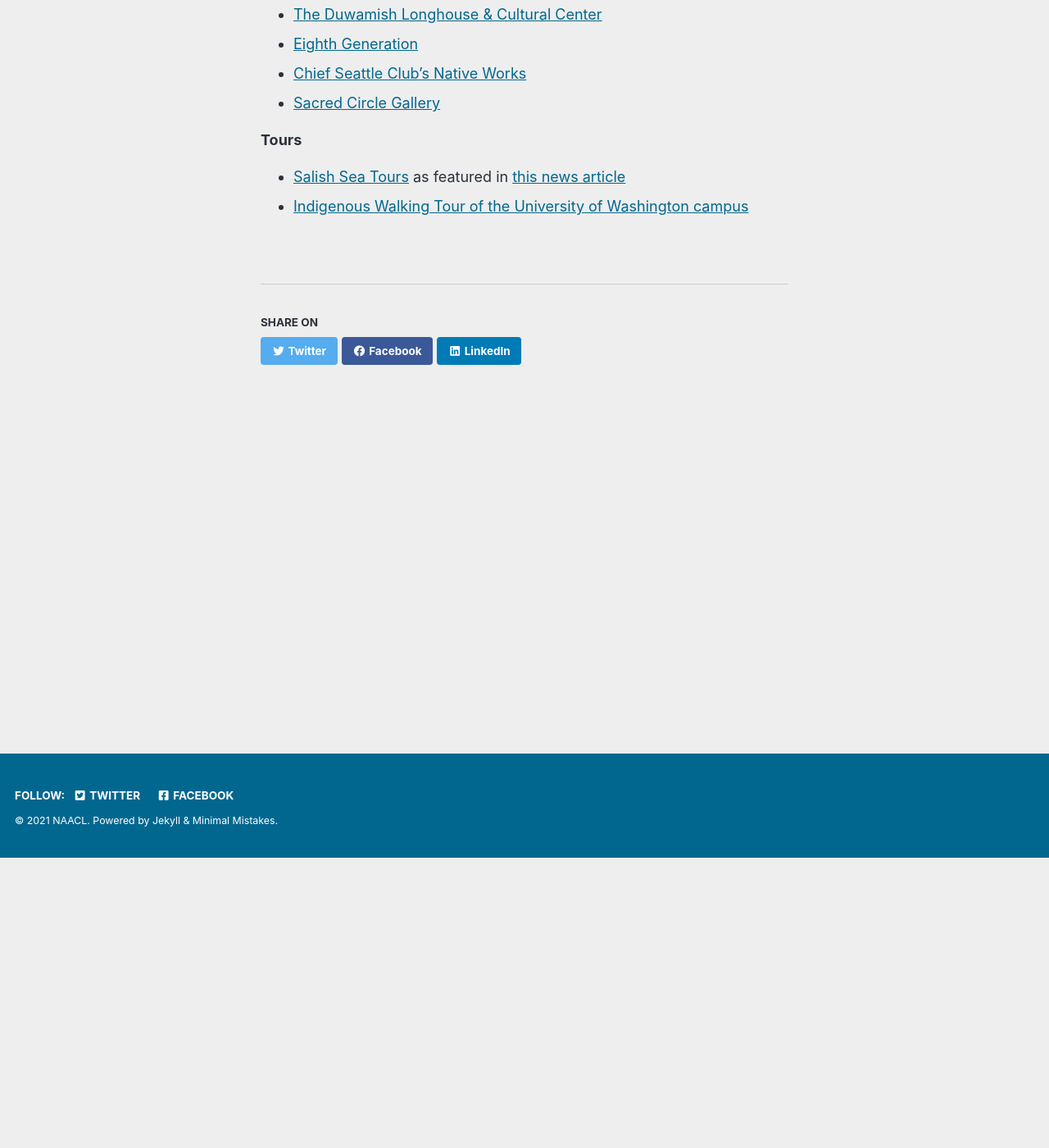
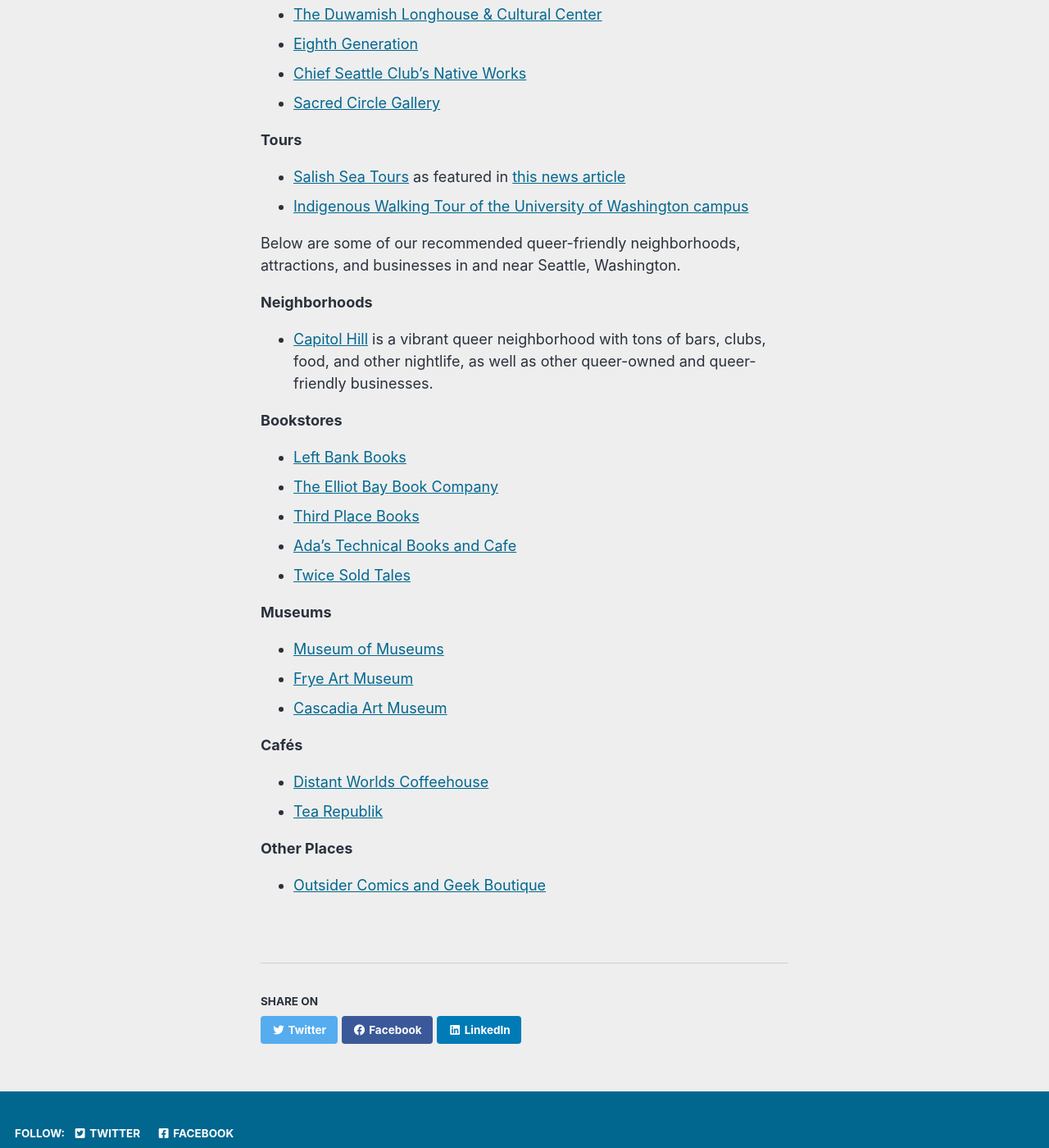
Before and after one commit to naacl-org/naacl-2022-website, a Jekyll site: the page built from _pages/venue.md, in a window 1280 px wide and 1400 px high, scrolled down 353 px. Shown: the whole window at 82% size. Built offline with Jekyll 4.4.1, drawn with Linux system fonts in a browser that asks for light colours; cached includes are drawn as plain includes; comment, search, counter and statistics services are not loaded.

Commit message:
Added queer-friendly attractions to venue page

```diff
--- a/_pages/venue.md
+++ b/_pages/venue.md
@@ -22,3 +22,30 @@ Below are some of our recommended Native businesses in Seattle:
 
 * [Salish Sea Tours](https://www.salishseatours.com/) as featured in [this news article](https://www.thenewstribune.com/news/state/washington/article252380503.html)
 * [Indigenous Walking Tour of the University of Washington campus](https://www.washington.edu/news/2021/09/22/get-to-know-the-uw-campus-with-indigenous-walking-tour/)
+
+Below are some of our recommended queer-friendly neighborhoods, attractions, and businesses in and near Seattle, Washington.
+
+**Neighborhoods**
+
+* [Capitol Hill](https://visitseattle.org/neighborhoods/capitol-hill/) is a vibrant queer neighborhood with tons of bars, clubs, food, and other nightlife, as well as other queer-owned and queer-friendly businesses.
+
+**Bookstores**
+
+* [Left Bank Books](https://leftbankbooks.com/)
+* [The Elliot Bay Book Company](https://www.elliottbaybook.com/)
+* [Third Place Books](https://www.thirdplacebooks.com/)
+* [Ada's Technical Books and Cafe](https://www.adasbooks.com/)
+* [Twice Sold Tales](https://www.twicesoldtales.com/)
+
+**Museums**
+
+* [Museum of Museums](https://www.museumofmuseums.com/)
+* [Frye Art Museum](https://fryemuseum.org/)
+* [Cascadia Art Museum](http://www.cascadiaartmuseum.org/)
+
+**Cafés**
+* [Distant Worlds Coffeehouse](https://www.distantworldscoffee.com/)
+* [Tea Republik](https://tearepublik.square.site/)
+
+**Other Places**
+* [Outsider Comics and Geek Boutique](http://www.outsidercomics.com/)
```
